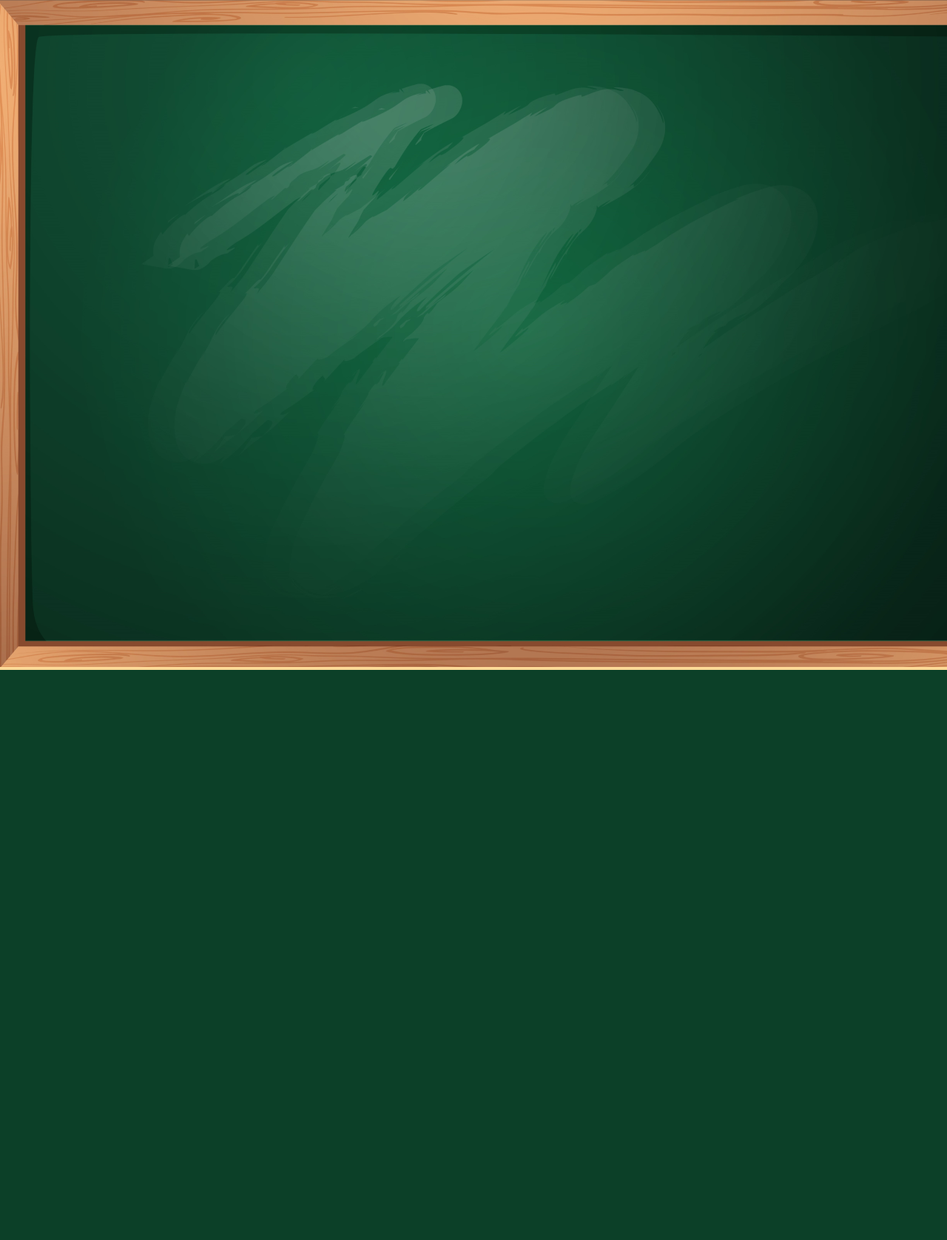
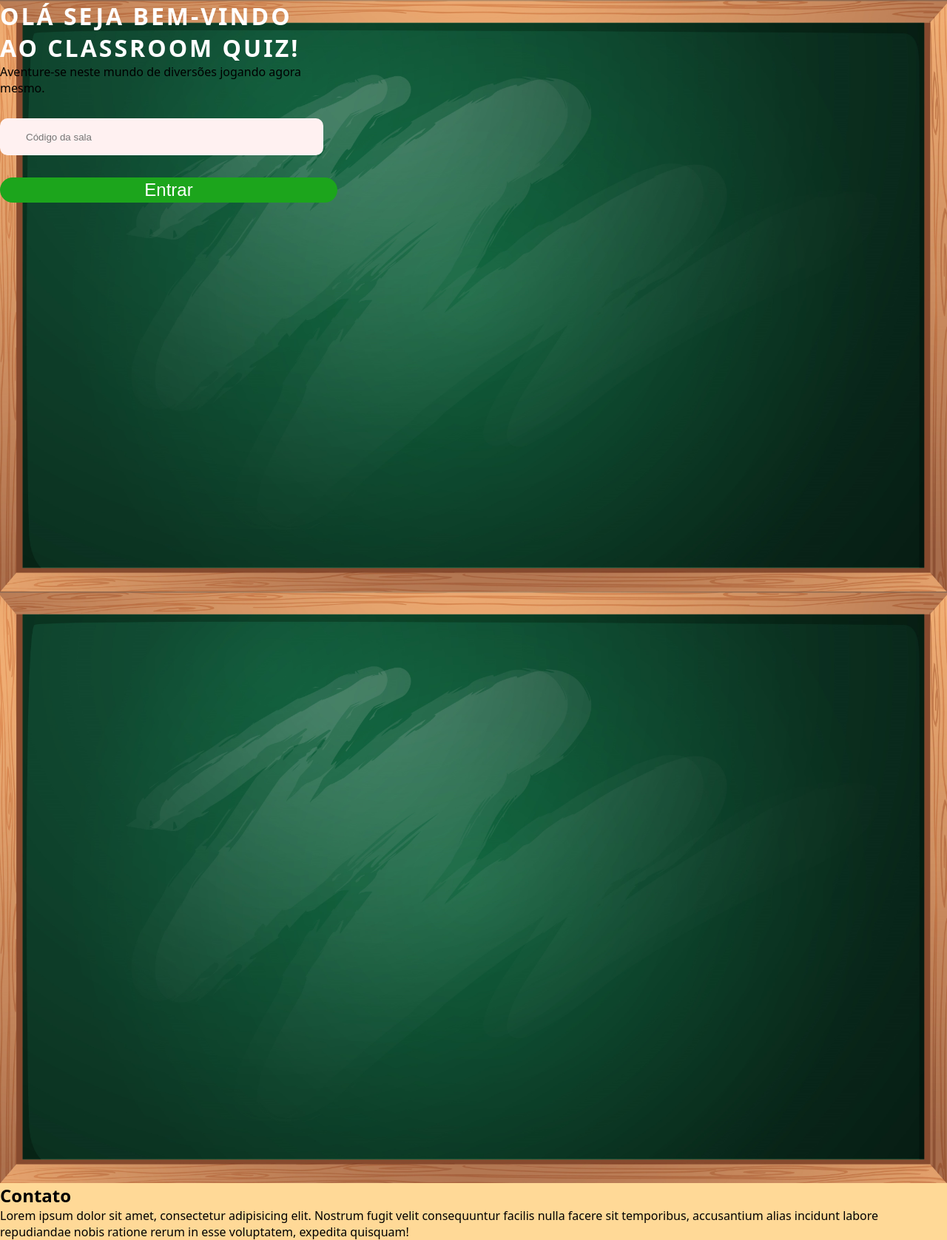
Before and after one commit to ednilsonrossi/Classroom_Quizz, a Flask app: page / in a window 1280 px wide; the page is wider, and only the part inside the window is pictured. Shown: the part 96-1773 px from the top of that part at 74% size. Before the commit the page ends 1002 px from the top of that part, so only its background shows below. Run offline with Flask 3, Linux system fonts and the light colour scheme.

Commit message:
Desenvolvimento da Primeira Página - Alguns bugs

```diff
--- a/app/app.py
+++ b/app/app.py
@@ -1,5 +1,5 @@
 from flask import Flask, render_template, flash, redirect, url_for
-from forms import Cadastro_Formulario_Pagina1, Cadastro_Formulario_Pagina2, Cadastro_Formulario_Pagina3, Cadastro_Formulario_Pagina4, Login_Formulario
+from forms import Cadastro_Formulario_Pagina1, Cadastro_Formulario_Pagina2, Cadastro_Formulario_Pagina3, Cadastro_Formulario_Pagina4, Login_Formulario, Pagina_Insercao_Codigo
 
 app = Flask(__name__)
 
@@ -7,7 +7,10 @@ app.config['SECRET_KEY'] = 'c647d91a97a43c55737237d104d621f6b3ef8b2f'
 
 @app.route('/')
 def home():
-    return render_template('index.html', title='Home')
+    form = Pagina_Insercao_Codigo()
+    if form.validate_on_submit():
+        return redirect(url_for(''))
+    return render_template('index.html', title='Home', form=form)
 
 @app.route('/cadastro', methods=['GET', 'POST'])
 def cadastro():
--- a/app/forms.py
+++ b/app/forms.py
@@ -2,6 +2,13 @@ from flask_wtf import FlaskForm
 from wtforms import StringField, PasswordField, SubmitField, BooleanField, EmailField, IntegerField
 from wtforms.validators import DataRequired, Length, Email, EqualTo, NumberRange
 
+#Formulário do Código da Turma
+class Pagina_Insercao_Codigo(FlaskForm):
+    codigo = StringField('codigo',
+                          validators=[DataRequired(), Length(min=6, max=6)])
+    submit = SubmitField('Entrar')
+
+#Formulário do cadastro
 class Cadastro_Formulario_Pagina1(FlaskForm):
     email = StringField('E-mail',
                             validators=[DataRequired(), Email(), Length(max=256)])
--- a/app/static/estilos/estilos.css
+++ b/app/static/estilos/estilos.css
@@ -6,6 +6,7 @@
 
     body{
       background: #ffd997;
+      font-family: system-ui, -apple-system, BlinkMacSystemFont, 'Segoe UI', Roboto, Oxygen, Ubuntu, Cantarell, 'Open Sans', 'Helvetica Neue', sans-serif;
     }
     .nav-menu-h{
         display: flex;
@@ -27,7 +28,7 @@
         transition: 0.3s;
     }
 
-    #logo{
+    .logo{
         font-size: 32px;
         text-transform: uppercase;
         letter-spacing: 3px;
@@ -140,6 +141,24 @@
 
         }
 
+
+/*ÁREA INDEX.HTML*/
+
+.bloco1{
+    height: 100vh;
+    background-image: url(../img/lousa.jpeg);
+    background-position: center top;
+    background-repeat: no-repeat;
+    background-size: 100% 100%;
+
+
+}
+
+.bloco1_1{
+    width: 456px;
+    height: 400px;
+
+}
 /*Área LOGIN*/
 
 .login-form{
@@ -228,7 +247,4 @@
     transition: 0.3s;
 }
 
-#img{
-    width: 100%;
-}
 /*Área CADASTRO*/
--- a/app/templates/base.html
+++ b/app/templates/base.html
@@ -5,12 +5,12 @@
     <meta name="viewport" content="width=device-width, initial-scale=1.0">
     <title>Classroom Quiz - {{title}} </title>
     <link rel="stylesheet" href="{{url_for('static', filename="estilos/estilos.css")}}" text="estilos.css">
-    <link rel="stylesheet" href="https://cdn.jsdelivr.net/npm/bootstrap-icons@1.11.3/font/bootstrap-icons.min.css">
+
 </head>
 <body>
     <header>
         <nav class='nav-menu-h'>
-            <h1 id='logo'>Classroom Quiz</h1>
+            <h1 class='logo'>Classroom Quiz</h1>
             <ul class="ul-menu-h">
                 <li><a href="{{url_for('home')}}" class='link_a_menu'>Home</a></li>
                 <li><a href="{{url_for('home')}}" class='link_a_menu'>Sobre</a></li>
--- a/app/templates/index.html
+++ b/app/templates/index.html
@@ -1,7 +1,30 @@
 {% extends 'base.html' %}
 
 {% block conteudo%}
-<img src="{{url_for('static', filename="img/27610alt.png")}}" id="lousa">
+
+
+ <div class="bloco1">
+    <div class="bloco1_1">
+        <h2 class="logo">Olá seja bem-vindo ao Classroom Quiz!</h2>
+        <p class="text-bloco1">Aventure-se neste mundo de diversões jogando agora mesmo.</p>
+        <form action="" method="post">
+            {{ form.hidden_tag() }}
+            <div class="grupo-form">
+                {{form.codigo(class='control-form', placeholder='Código da sala')}}
+            </div>
+            <div class="grupo-form">
+                {{form.submit(class='botao-login')}}
+            </div>
+        </form>
+    </div>
+ </div>
+ <div class="bloco1"></div>
+
+ <div class="bloco2">
+    <h2>Contato</h2>
+    <p>Lorem ipsum dolor sit amet, consectetur adipisicing elit. Nostrum fugit velit consequuntur facilis nulla facere sit temporibus, accusantium alias incidunt labore repudiandae nobis ratione rerum in esse voluptatem, expedita quisquam!</p>
+
+ </div>
 {%endblock conteudo%}
 </body>
 </html>
```
Also changed, not shown: app/static/img/lousa.jpeg (added), app/static/img/lousa.png (renamed from app/static/img/27610alt.png).
